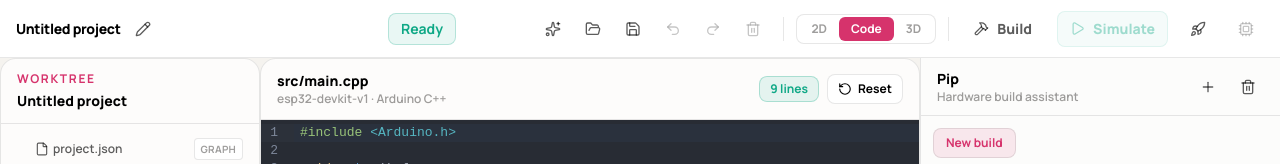
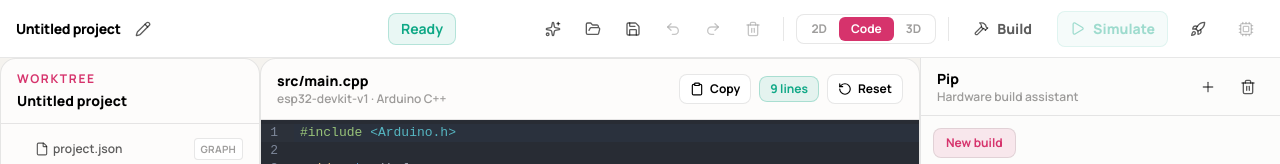
Before and after one commit to jelilat/berry-app, a Next.js app: page /bench in a window 1280 px wide. Both pictures are taken after a click on the button "Code". Shown: the top 164 px of the page. Built offline with nearby package versions, Linux system fonts and the light colour scheme.

Commit message:
add clipboard

```diff
--- a/src/components/studio/FirmwareEditorPanel.tsx
+++ b/src/components/studio/FirmwareEditorPanel.tsx
@@ -1,10 +1,14 @@
 'use client'
 
+import { useEffect, useState } from 'react'
 import CodeMirror from '@uiw/react-codemirror'
 import { cpp } from '@codemirror/lang-cpp'
 import { oneDark } from '@codemirror/theme-one-dark'
-import { RotateCcw } from 'lucide-react'
+import { Check, Clipboard, RotateCcw } from 'lucide-react'
+import { copyTextToClipboard } from '@/lib/clipboard'
 import type { BoardId } from '@/lib/project/types'
+
+const COPY_FEEDBACK_MS = 1600
 
 /**
  * Count source lines for compact editor status.
@@ -35,6 +39,25 @@ export function FirmwareEditorPanel({
   onReset?: () => void
 }) {
   const lineCount = countLines(source)
+  const [copyState, setCopyState] = useState<'idle' | 'copied' | 'failed'>('idle')
+
+  useEffect(() => {
+    if (copyState === 'idle') return undefined
+    const timeout = window.setTimeout(() => setCopyState('idle'), COPY_FEEDBACK_MS)
+    return () => window.clearTimeout(timeout)
+  }, [copyState])
+
+  /**
+   * Copy the current firmware source to the system clipboard.
+   */
+  const copySource = async () => {
+    try {
+      await copyTextToClipboard(source)
+      setCopyState('copied')
+    } catch {
+      setCopyState('failed')
+    }
+  }
 
   return (
     <section
@@ -55,6 +78,23 @@ export function FirmwareEditorPanel({
           </p>
         </div>
         <div className="flex items-center gap-2">
+          <button
+            type="button"
+            onClick={copySource}
+            className="inline-flex items-center gap-1.5 rounded-lg px-2.5 py-1.5 text-xs font-bold"
+            style={{
+              background: copyState === 'failed' ? 'rgba(214, 51, 108, 0.1)' : 'var(--bg-elevated)',
+              border:
+                copyState === 'failed'
+                  ? '1px solid rgba(214, 51, 108, 0.28)'
+                  : '1px solid var(--border)',
+              color: copyState === 'failed' ? 'var(--accent)' : 'var(--text-primary)',
+            }}
+            title="Copy code"
+          >
+            {copyState === 'copied' ? <Check size={14} /> : <Clipboard size={14} />}
+            {copyState === 'copied' ? 'Copied' : copyState === 'failed' ? 'Copy failed' : 'Copy'}
+          </button>
           <span
             className="rounded-lg px-2.5 py-1 text-xs font-bold"
             style={{
--- /dev/null
+++ b/src/lib/clipboard.ts
@@ -0,0 +1,29 @@
+/**
+ * Copy plain text to the user's clipboard, falling back to a hidden textarea.
+ * @param text Text content to place on the clipboard.
+ * @throws Error when clipboard access is unavailable or the browser denies copying.
+ */
+export async function copyTextToClipboard(text: string): Promise<void> {
+  if (navigator.clipboard?.writeText) {
+    await navigator.clipboard.writeText(text)
+    return
+  }
+
+  const textarea = document.createElement('textarea')
+  textarea.value = text
+  textarea.setAttribute('readonly', '')
+  textarea.style.position = 'fixed'
+  textarea.style.left = '-9999px'
+  textarea.style.top = '0'
+  document.body.appendChild(textarea)
+  textarea.select()
+
+  try {
+    const copied = document.execCommand('copy')
+    if (!copied) {
+      throw new Error('Copy command was rejected')
+    }
+  } finally {
+    document.body.removeChild(textarea)
+  }
+}
```
